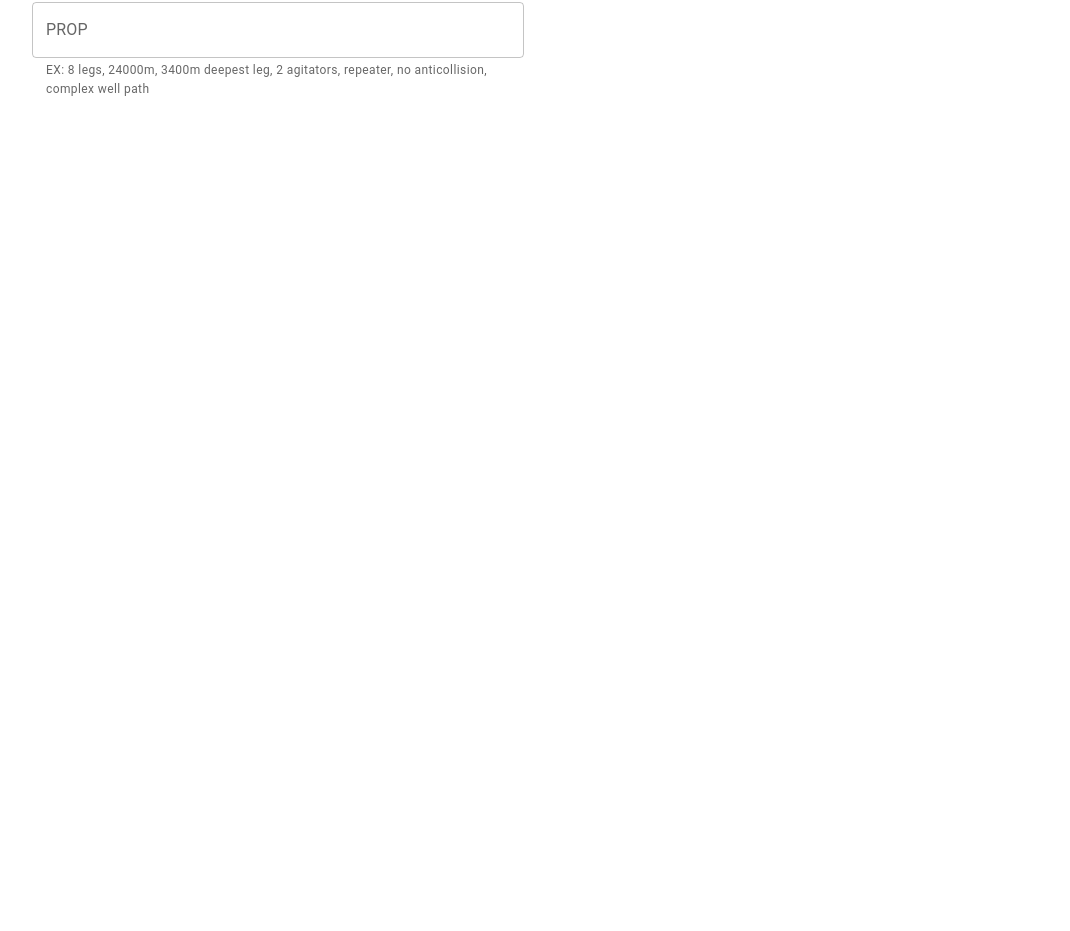
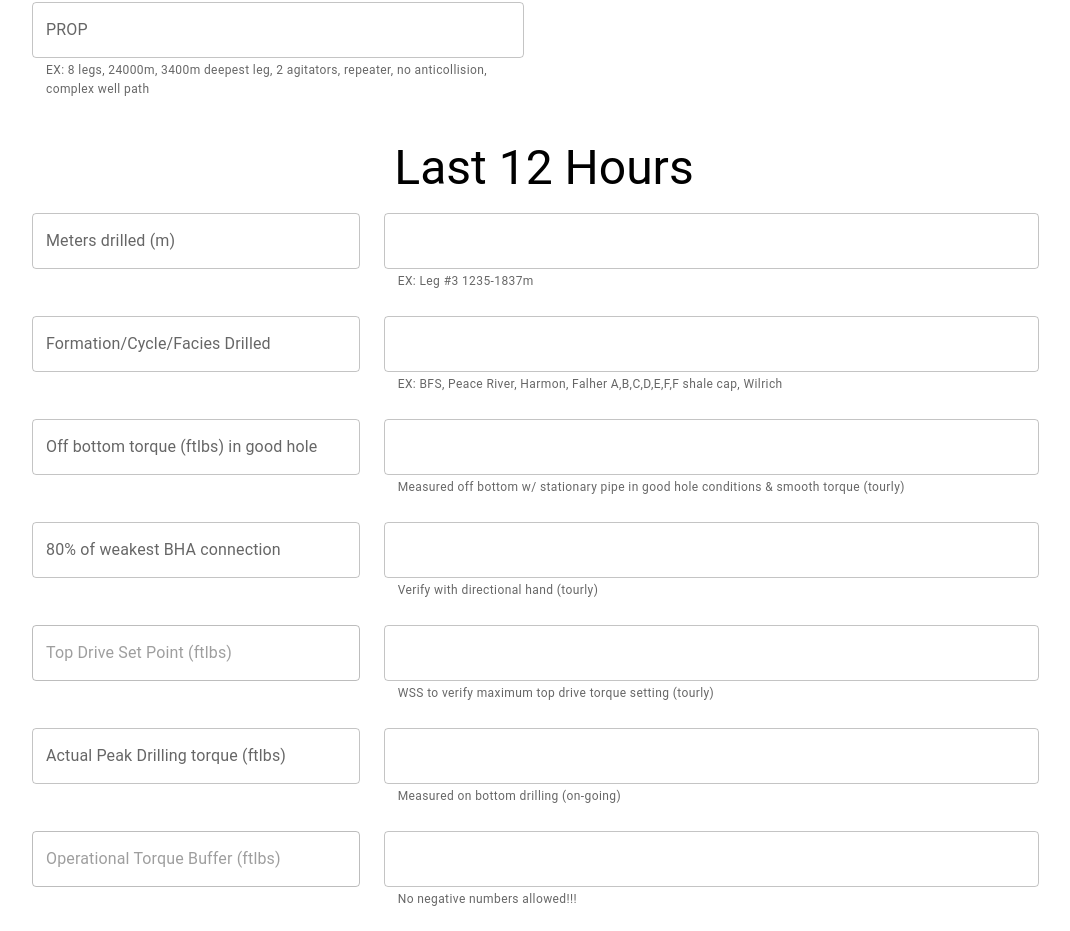
Before and after one commit to Wyatt-Grant/wellinfo, a React (Create React App) app: page / in a window 1280 px wide. Shown: the part 1270-2201 px from the top of the page, without its empty margins (96-1166 px from the left). Before the commit the page ends 1380 px from the top, so only its background shows below. Built offline with nearby package versions, Linux system fonts and the light colour scheme.

Commit message:
added last 12 hours form

```diff
--- a/src/App.js
+++ b/src/App.js
@@ -1,6 +1,7 @@
 import GeneralWellInfoForm from './Forms/GeneralWellInfoForm';
 import MonthlySafetyStandDownForm from './Forms/MonthlySafetyStandDownForm';
 import BasicWellDesignForm from './Forms/BasicWellDesignForm';
+import Last12HoursForm from './Forms/Last12HoursForm';
 import { Typography } from '@mui/material';
 import { RigUWIProvider } from './contexts/RigUWIContext';
 import { AdapterMoment  } from '@mui/x-date-pickers/AdapterMoment';
@@ -29,6 +30,13 @@ function App() {
             Basic Well Design
           </Typography>
           <BasicWellDesignForm></BasicWellDesignForm>
+          <br/>
+          <br/>
+          <br/>
+          <Typography variant="h3" gutterBottom>
+            Last 12 Hours
+          </Typography>
+          <Last12HoursForm></Last12HoursForm>
         </div>
       </RigUWIProvider>
     </LocalizationProvider>
--- a/src/Forms/BasicWellDesignForm.js
+++ b/src/Forms/BasicWellDesignForm.js
@@ -7,7 +7,6 @@ import { RigUWIContext } from '../contexts/RigUWIContext';
 
 export default function BasicWellDesignForm() {
   const { formData3, setFormData3 } = useContext(RigUWIContext);
-  console.log(formData3);
 
   const handleChange = (e) => {
     const { name, value } = e.target;
--- /dev/null
+++ b/src/Forms/Last12HoursForm.js
@@ -0,0 +1,141 @@
+import { Fragment, useContext } from 'react';
+import {
+  TextField,
+  Box,
+} from '@mui/material';
+import { RigUWIContext } from '../contexts/RigUWIContext';
+
+export default function Last12HoursForm() {
+  const { formData4, setFormData4 } = useContext(RigUWIContext);
+  console.log(formData4);
+
+  const handleChange = (e) => {
+    const { name, value } = e.target;
+    setFormData4((prev) => ({ ...prev, [name]: value }));
+  };
+
+  const textFields = [
+    {
+      label: 'Meters drilled (m)',
+      name: 'metersDrilled',
+      help: 'EX: Leg #3 1235-1837m'
+    },
+    {
+      label: 'Formation/Cycle/Facies Drilled',
+      name: 'formationDrilled',
+      help: 'EX: BFS, Peace River, Harmon, Falher A,B,C,D,E,F,F shale cap, Wilrich'
+    },
+    {
+      label: 'Off bottom torque (ftlbs) in good hole',
+      name: 'offBottomTorque',
+      help: 'Measured off bottom w/ stationary pipe in good hole conditions & smooth torque (tourly)'
+    },
+    {
+      label: '80% of weakest BHA connection',
+      name: 'weakestBHAConnection',
+      help: 'Verify with directional hand (tourly)'
+    },
+    {
+      label: 'Top Drive Set Point (ftlbs)',
+      name: 'topDriveSetPoint',
+      help: 'WSS to verify maximum top drive torque setting (tourly)'
+    },
+    {
+      label: 'Actual Peak Drilling torque (ftlbs)',
+      name: 'actualPeakTorque',
+      help: 'Measured on bottom drilling (on-going)'
+    },
+    {
+      label: 'Operational Torque Buffer (ftlbs)',
+      name: 'operationalTorqueBuffer',
+      help: 'No negative numbers allowed!!!'
+    },
+    {
+      label: 'Avg. slide ROP (m/hr)',
+      name: 'avgSlideROP',
+      help: ''
+    },
+    {
+      label: 'Avg. rotary ROP (m/hr)',
+      name: 'avgRotaryROP',
+      help: ''
+    },
+    {
+      label: 'Mud Type (Invert/water/other)',
+      name: 'mudType',
+      help: ''
+    },
+    {
+      label: 'Mud weight (kg/m3)',
+      name: 'mudWeight',
+      help: ''
+    },
+    {
+      label: 'Mud Losses (m3)',
+      name: 'mudLosses',
+      help: ''
+    },
+    {
+      label: '# of red task procedures followed (minimum 1/shift)',
+      name: 'redTaskProcedures',
+      help: 'Ask crews  what will be doing on this shift that requires a red task procedure. Expectation is 14/week/rig'
+    },
+    {
+      label: 'Safety Incidents (describe)',
+      name: 'safetyIncidents',
+      help: ''
+    },
+    {
+      label: 'Downhole BHA/Mud Problems (describe)',
+      name: 'bhaMudProblems',
+      help: 'EX: Mud weight is 50 kg higher than normal'
+    },
+    {
+      label: 'Downhole Reservoir/Placement Problems (describe)',
+      name: 'reservoirPlacementProblems',
+      help: 'EX: High in the reservoir, Drilling 70 gamma, normally drill 90-100 gamma'
+    },
+    {
+      label: 'Surface Problems (describe)',
+      name: 'surfaceProblems',
+      help: 'EX: Mud pump 2 is down due to belt problem'
+    },
+    {
+      label: 'Performance limiters (describe)',
+      name: 'performanceLimiters',
+      help: 'EX: Drilling 50% slower than normal. Suspect motor is the problem'
+    },
+  ];
+
+  return (
+    <Box
+      component="form"
+      onSubmit={(e) => {
+        e.preventDefault();
+      }}
+      sx={{ display: 'inline-flex', flexWrap: 'wrap', gap: 3, width: 1024}}
+    >
+      {textFields.map(({ label, name, help }) => (
+        <Fragment key={name}>
+          <TextField
+            disabled={name == "topDriveSetPoint" || name == "operationalTorqueBuffer"}
+            sx={{ width: '32%' }}
+            name={name+'2'}
+            label={label}
+            value={formData4[name+'2']}
+            onChange={handleChange}
+            fullWidth
+          />
+          <TextField
+            sx={{ width: '64%' }}
+            name={name}
+            value={formData4[name]}
+            onChange={handleChange}
+            fullWidth
+            helperText={help}
+          />
+        </Fragment>
+      ))}
+    </Box>
+  );
+}
```
